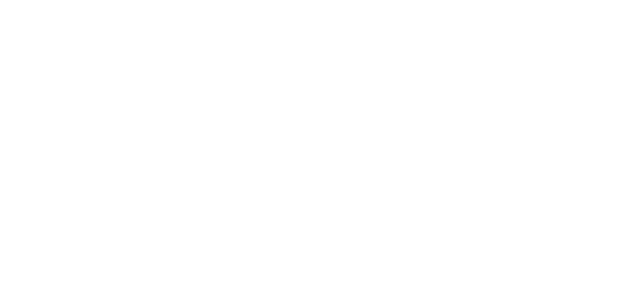
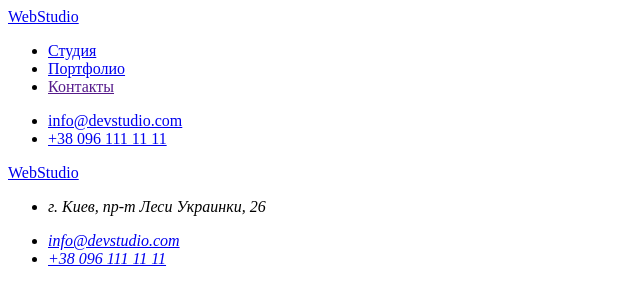
Before and after one commit to Max-Morozynskyi/goit-markup-hw-02, a plain HTML site: page portfolio.html in a window 1280 px wide. Shown: the whole page, without its empty margins (0-640 px from the left). Drawn offline with Linux system fonts and the light colour scheme.

Commit message:
create styles

```diff
--- a/css/styles.css
+++ b/css/styles.css
@@ -0,0 +1,21 @@
+:root {
+--logo-color:
+text-color
+bg-color-main
+bg-color-secondary
+contact-color
+}
+
+.visually-hidden {
+    position: absolute;
+    width: 1px;
+    height: 1px;
+    margin: -1px;
+    border: 0;
+    padding: 0;
+
+    white-space: nowrap;
+    clip-path: inset(100%);
+    clip: rect(0 0 0 0);
+    overflow: hidden;
+}
--- a/portfolio.html
+++ b/portfolio.html
@@ -1,12 +1,52 @@
 <!DOCTYPE html>
 <html lang="ru">
-<head>
-    <meta charset="UTF-8">
-    <meta http-equiv="X-UA-Compatible" content="IE=edge">
-    <meta name="viewport" content="width=device-width, initial-scale=1.0">
+  <head>
+    <meta charset="UTF-8" />
+    <meta http-equiv="X-UA-Compatible" content="IE=edge" />
+    <meta name="viewport" content="width=device-width, initial-scale=1.0" />
+    <link rel="stylesheet" href="./css/styles.css" />
     <title>Портфолио</title>
-</head>
-<body>
+  </head>
+  <body>
+    <header>
+      <!-- LOGO of a site -->
 
-</body>
+      <nav>
+        <a href="./index.html"> WebStudio</a>
+
+        <ul>
+          <li><a href="./index.html">Студия</a></li>
+          <li><a href="./portfolio.html">Портфолио</a></li>
+          <li><a href="">Контакты</a></li>
+        </ul>
+      </nav>
+
+      <!-- contacts at header -->
+
+      <ul>
+        <li><a href="mailto:info@devstudio.com">info@devstudio.com</a></li>
+        <li><a href="tel:+380961111111">+38 096 111 11 11</a></li>
+      </ul>
+    </header>
+
+    <main></main>
+
+    <footer>
+      <a href="./index.html">WebStudio</a>
+
+      <address>
+        <ul>
+          <li>
+            <p>г. Киев, пр-т Леси Украинки, 26</p>
+          </li>
+          <li>
+            <a href="mailto:info@devstudio.com">info@devstudio.com</a>
+          </li>
+          <li>
+            <a href="tel:+380961111111">+38 096 111 11 11</a>
+          </li>
+        </ul>
+      </address>
+    </footer>
+  </body>
 </html>
```
Also changed, not shown: index.html (+5 -4 lines).
